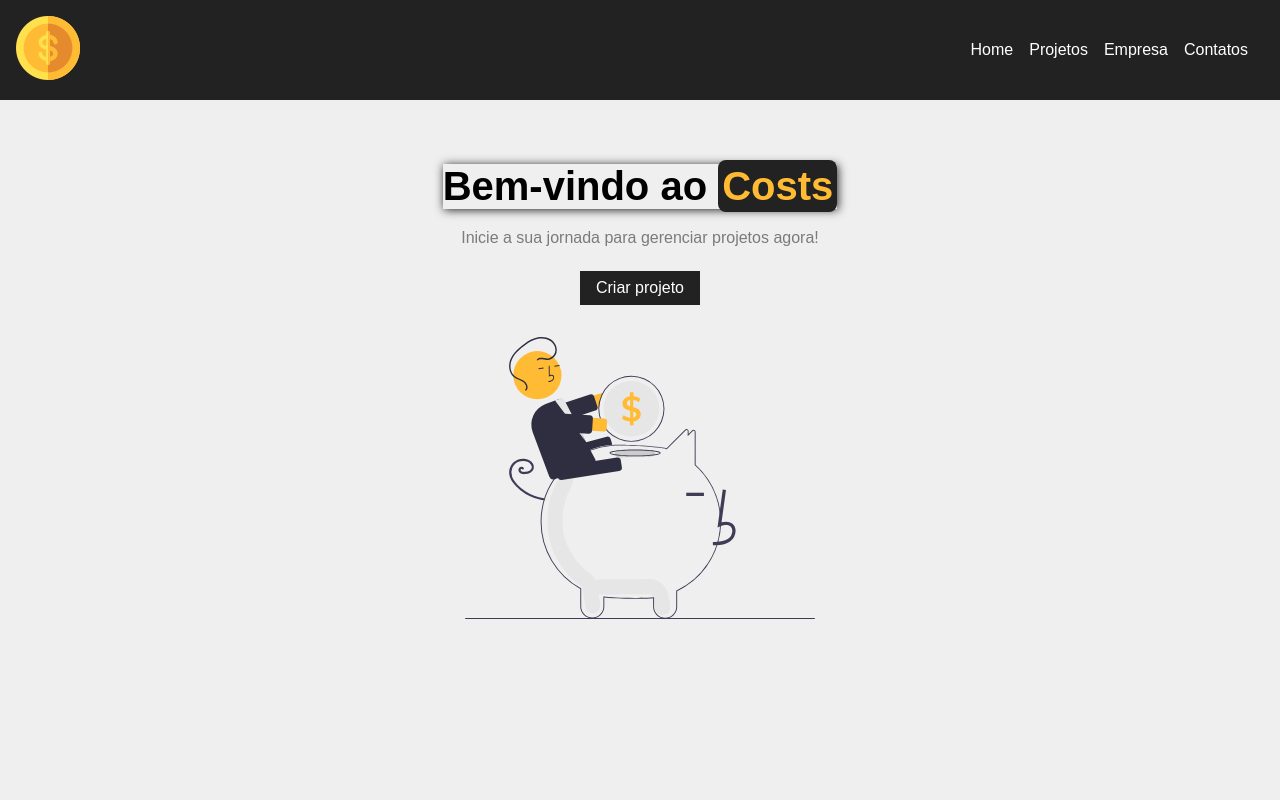
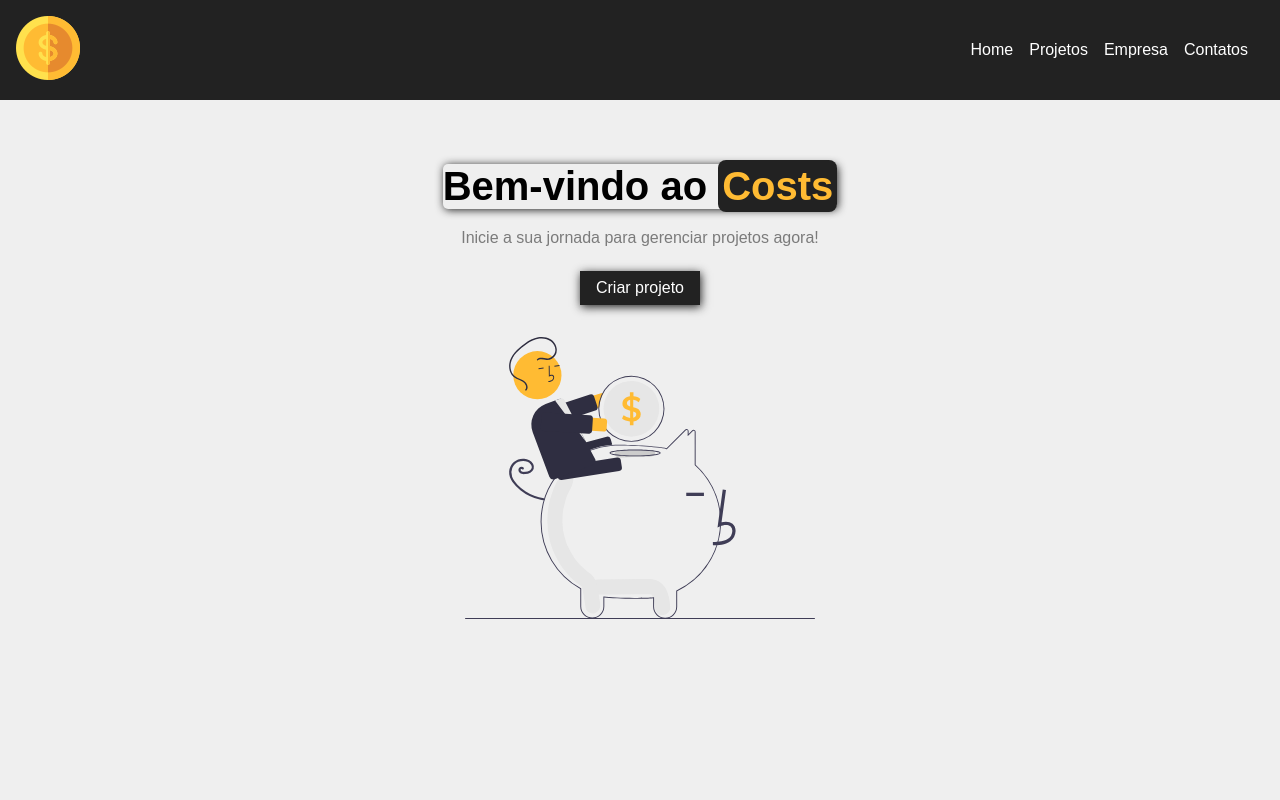
Before and after one commit to Adoniasfalcao/Costs, a React (Create React App) app: page / in a window 1280 px wide. Shown: the top 800 px of the page. Built offline with nearby package versions, Linux system fonts and the light colour scheme.

Commit message:
style button

```diff
--- a/src/components/layout/layout styles/LinkButton.module.css
+++ b/src/components/layout/layout styles/LinkButton.module.css
@@ -4,6 +4,7 @@
     padding: 0.5em 1em;
     text-decoration: none;
     transition: 0.5s;
+    box-shadow: 1px 2px 9px #222;
 }
 
 .btn:hover {
--- a/src/components/pages/Pages style/Home.module.css
+++ b/src/components/pages/Pages style/Home.module.css
@@ -13,6 +13,7 @@
     font-size: 2.5em;
     margin-bottom: 0.5em;
     box-shadow: 1px 1px 9px #222;
+    border-radius: 5px;
 }
 
 .home_container h1 span {
--- a/src/components/pages/Pages style/Projects.module.css
+++ b/src/components/pages/Pages style/Projects.module.css
@@ -7,7 +7,10 @@
     display: flex;
     justify-content: space-between;
     margin-bottom: 2rem;
+
 }
+
+
 
 @media screen and (max-width: 768px) {
     .project_container {
```
